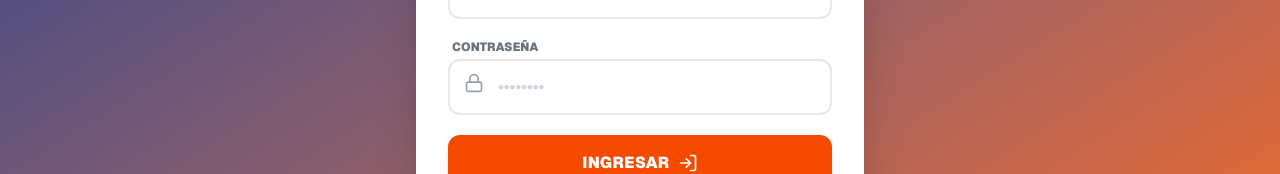
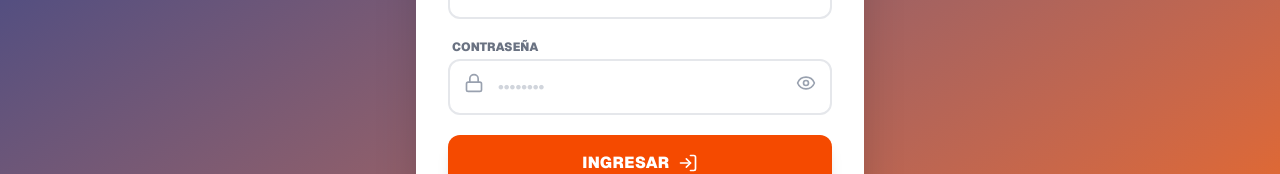
Before and after one commit to murakamifranco-code/Club-La-Cantera, a Next.js app: page /portal in a window 1280 px wide. Shown: the part 367-541 px from the top of the page. Built offline with nearby package versions, Linux system fonts and the light colour scheme; no server answers.

Commit message:
Actualizar nombre club y agregar ojito en Login

```diff
--- a/src/app/portal/page.tsx
+++ b/src/app/portal/page.tsx
@@ -4,7 +4,10 @@ import { useState, useEffect } from 'react'
 import { supabase } from '../../lib/supabaseClient'
 import { useRouter } from 'next/navigation'
 import Link from 'next/link'
-import { Loader2, User, Lock, LogIn, AlertCircle, LogOut, CreditCard, ArrowRight, Shield, UserCircle, Copy } from 'lucide-react'
+import {
+  Loader2, User, Lock, LogIn, AlertCircle, LogOut,
+  CreditCard, Shield, UserCircle, Eye, EyeOff // <-- Agregados Eye y EyeOff
+} from 'lucide-react'
 
 export default function PortalLogin() {
   const router = useRouter()
@@ -13,6 +16,7 @@ export default function PortalLogin() {
   const [password, setPassword] = useState('')
   const [loading, setLoading] = useState(true)
   const [error, setError] = useState<string | null>(null)
+  const [showPassword, setShowPassword] = useState(false) // <-- Estado para el ojito
 
   const [sessionUser, setSessionUser] = useState<any>(null)
   const [detectedRole, setDetectedRole] = useState<string | null>(null)
@@ -52,36 +56,29 @@ export default function PortalLogin() {
           emailToUse = userData.email
       }
 
-      // 1. Intento de Login normal
       const { data, error: loginError } = await supabase.auth.signInWithPassword({
         email: emailToUse,
         password: password,
       })
 
-      // 2. Lógica de Habilitación Automática (Si falla el login)
       if (loginError) {
-          // Buscamos si el socio existe en nuestra tabla 'users'
           const { data: socioDb } = await supabase
             .from('users')
             .select('*')
             .eq('email', emailToUse)
             .maybeSingle()
 
-          // Si el socio existe y la contraseña puesta coincide con su DNI
           if (socioDb && socioDb.dni === password) {
-              // Lo registramos formalmente en Auth ahora mismo
               const { data: newAuth, error: signUpError } = await supabase.auth.signUp({
                   email: emailToUse,
-                  password: socioDb.dni, // Su DNI es su clave
+                  password: socioDb.dni,
                   options: { data: { name: socioDb.name, role: 'player' } }
               })
 
               if (signUpError) throw new Error("Error al habilitar cuenta. Contacte al Admin.")
 
-              // Si el registro fue exitoso, vinculamos el ID
               if (newAuth.user) {
                   await supabase.from('users').update({ id: newAuth.user.id }).eq('email', emailToUse)
-                  // Reintentamos entrar inmediatamente
                   const { error: finalRetry } = await supabase.auth.signInWithPassword({
                     email: emailToUse,
                     password: socioDb.dni
@@ -89,8 +86,6 @@ export default function PortalLogin() {
                   if (!finalRetry) { window.location.reload(); return; }
               }
           }
-
-          // Si nada de lo anterior funcionó, mostramos el error original
           throw loginError
       }
 
@@ -174,7 +169,21 @@ export default function PortalLogin() {
             <label className="block text-xs font-black text-gray-500 uppercase mb-1 ml-1">Contraseña</label>
             <div className="relative">
                 <Lock className="absolute left-4 top-3.5 text-gray-400" size={20}/>
-                <input type="password" required className="w-full pl-12 p-3.5 border-2 border-gray-200 rounded-xl outline-none focus:border-blue-600 focus:ring-0 font-bold text-gray-800 transition-all placeholder-gray-300" placeholder="••••••••" value={password} onChange={(e) => setPassword(e.target.value)} />
+                <input
+                  type={showPassword ? "text" : "password"}
+                  required
+                  className="w-full pl-12 pr-12 p-3.5 border-2 border-gray-200 rounded-xl outline-none focus:border-blue-600 focus:ring-0 font-bold text-gray-800 transition-all placeholder-gray-300"
+                  placeholder="••••••••"
+                  value={password}
+                  onChange={(e) => setPassword(e.target.value)}
+                />
+                <button
+                  type="button"
+                  onClick={() => setShowPassword(!showPassword)}
+                  className="absolute right-4 top-3.5 text-gray-400 hover:text-blue-600 transition-colors"
+                >
+                  {showPassword ? <EyeOff size={20} /> : <Eye size={20} />}
+                </button>
             </div>
           </div>
           <button type="submit" disabled={loading} className="w-full py-4 bg-orange-600 text-white font-black rounded-xl hover:bg-orange-700 transition shadow-lg transform active:scale-95 flex items-center justify-center gap-2 uppercase tracking-wide">
```
